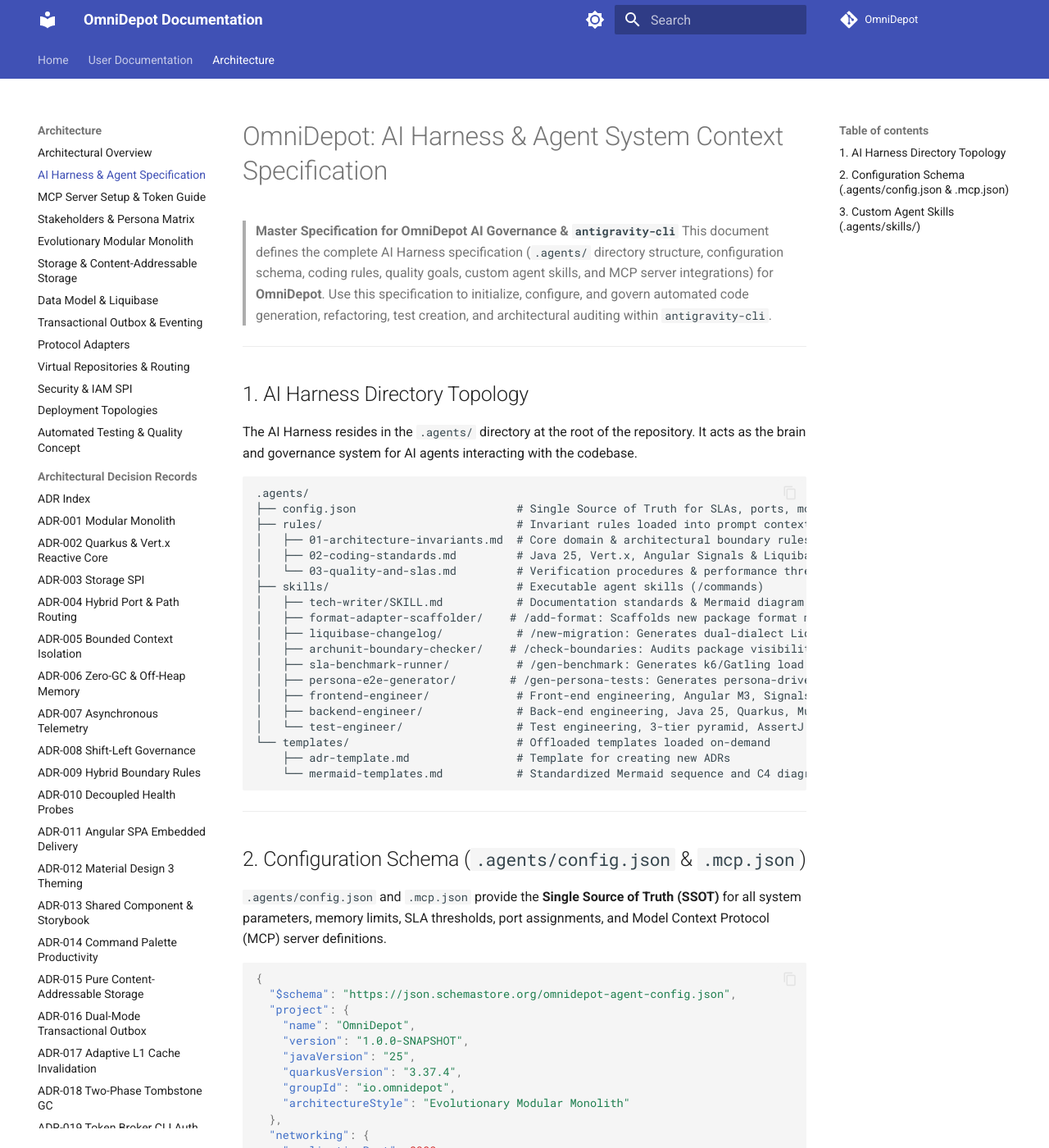
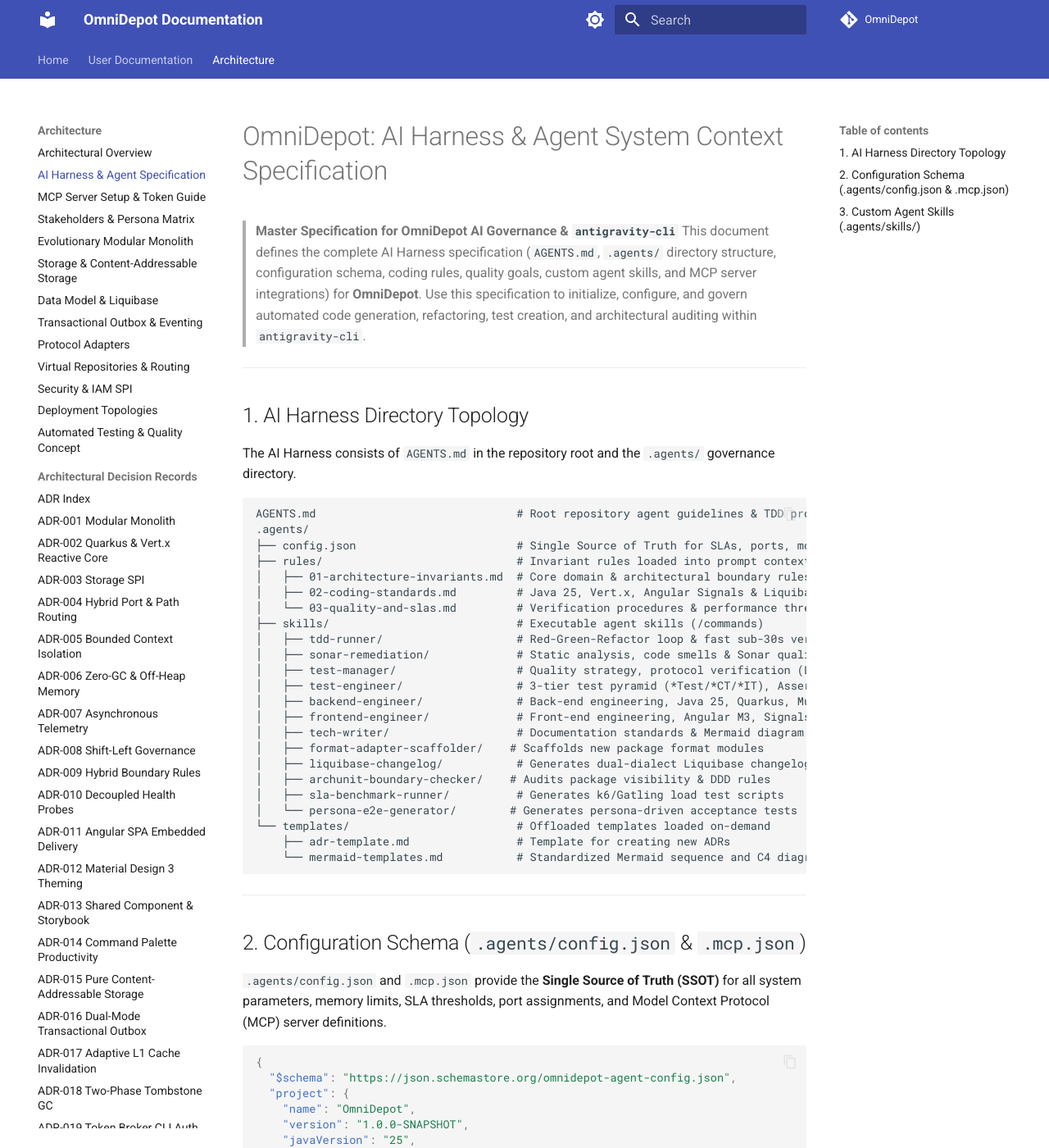
Before and after one commit to thoweber/OmniDepot, an MkDocs documentation site: the page built from docs/architecture/ai-harness-agent-spec.md, in a window 1280 px wide and 1400 px high. Shown: the whole window at 82% size. Built offline with MkDocs 1.6.1 and Material for MkDocs 9.7.7, drawn with Linux system fonts in a browser that asks for light colours; comment, search, counter and statistics services are not loaded; some of the changed text lies outside the part shown.

Commit message:
feat(agent): update AI harness with AGENTS.md guardrails, tdd-runner, and sonar-remediation skills

````diff
--- a/docs/architecture/ai-harness-agent-spec.md
+++ b/docs/architecture/ai-harness-agent-spec.md
@@ -1,15 +1,16 @@
 # OmniDepot: AI Harness & Agent System Context Specification
 
 > **Master Specification for OmniDepot AI Governance & `antigravity-cli`**
-> This document defines the complete AI Harness specification (`.agents/` directory structure, configuration schema, coding rules, quality goals, custom agent skills, and MCP server integrations) for **OmniDepot**. Use this specification to initialize, configure, and govern automated code generation, refactoring, test creation, and architectural auditing within `antigravity-cli`.
+> This document defines the complete AI Harness specification (`AGENTS.md`, `.agents/` directory structure, configuration schema, coding rules, quality goals, custom agent skills, and MCP server integrations) for **OmniDepot**. Use this specification to initialize, configure, and govern automated code generation, refactoring, test creation, and architectural auditing within `antigravity-cli`.
 
 ---
 
 ## 1. AI Harness Directory Topology
 
-The AI Harness resides in the `.agents/` directory at the root of the repository. It acts as the brain and governance system for AI agents interacting with the codebase.
+The AI Harness consists of `AGENTS.md` in the repository root and the `.agents/` governance directory.
 
 ```text
+AGENTS.md                              # Root repository agent guidelines & TDD protocol
 .agents/
 ├── config.json                        # Single Source of Truth for SLAs, ports, modules & MCP servers
 ├── rules/                             # Invariant rules loaded into prompt context
@@ -17,15 +18,18 @@ The AI Harness resides in the `.agents/` directory at the root of the repository
 │   ├── 02-coding-standards.md         # Java 25, Vert.x, Angular Signals & Liquibase patterns
 │   └── 03-quality-and-slas.md         # Verification procedures & performance thresholds
 ├── skills/                            # Executable agent skills (/commands)
-│   ├── tech-writer/SKILL.md           # Documentation standards & Mermaid diagram authoring
-│   ├── format-adapter-scaffolder/    # /add-format: Scaffolds new package format modules
-│   ├── liquibase-changelog/           # /new-migration: Generates dual-dialect Liquibase changelogs
-│   ├── archunit-boundary-checker/    # /check-boundaries: Audits package visibility & DDD rules
-│   ├── sla-benchmark-runner/          # /gen-benchmark: Generates k6/Gatling load test scripts
-│   ├── persona-e2e-generator/        # /gen-persona-tests: Generates persona-driven acceptance tests
+│   ├── tdd-runner/                    # Red-Green-Refactor loop & fast sub-30s verification
+│   ├── sonar-remediation/             # Static analysis, code smells & Sonar quality gates
+│   ├── test-manager/                  # Quality strategy, protocol verification (L1/L2/L3)
+│   ├── test-engineer/                 # 3-tier test pyramid (*Test/*CT/*IT), AssertJ & ArchUnit
+│   ├── backend-engineer/              # Back-end engineering, Java 25, Quarkus, Mutiny & DDD
 │   ├── frontend-engineer/             # Front-end engineering, Angular M3, Signals & Storybook
-│   ├── backend-engineer/              # Back-end engineering, Java 25, Quarkus, Mutiny & DDD
-│   └── test-engineer/                 # Test engineering, 3-tier pyramid, AssertJ & ArchUnit
+│   ├── tech-writer/                   # Documentation standards & Mermaid diagram authoring
+│   ├── format-adapter-scaffolder/    # Scaffolds new package format modules
+│   ├── liquibase-changelog/           # Generates dual-dialect Liquibase changelogs
+│   ├── archunit-boundary-checker/    # Audits package visibility & DDD rules
+│   ├── sla-benchmark-runner/          # Generates k6/Gatling load test scripts
+│   └── persona-e2e-generator/        # Generates persona-driven acceptance tests
 └── templates/                         # Offloaded templates loaded on-demand
     ├── adr-template.md                # Template for creating new ADRs
     └── mermaid-templates.md           # Standardized Mermaid sequence and C4 diagram stubs
@@ -80,13 +84,29 @@ The AI Harness resides in the `.agents/` directory at the root of the repository
     "crossRepoMountMsP99": 1.0,
     "s3MinPartSizeBytes": 5242880,
     "proxyCacheRevalidationTtlSeconds": 60,
-    "tombstoneGracePeriodHours": 48
+    "tombstoneGracePeriodHours": 48,
+    "localFeedbackSlaSeconds": 30,
+    "targetBranchCoveragePercent": 80
   },
   "database": {
     "productionDialect": "postgresql",
     "developmentDialect": "h2",
     "migrationEngine": "liquibase",
     "changelogMasterPath": "repo-infra-db/src/main/resources/db/changelog/db.changelog-master.xml"
+  },
+  "skills": {
+    "tddRunner": ".agents/skills/tdd-runner/SKILL.md",
+    "sonarRemediation": ".agents/skills/sonar-remediation/SKILL.md",
+    "testManager": ".agents/skills/test-manager/SKILL.md",
+    "testEngineer": ".agents/skills/test-engineer/SKILL.md",
+    "backendEngineer": ".agents/skills/backend-engineer/SKILL.md",
+    "frontendEngineer": ".agents/skills/frontend-engineer/SKILL.md",
+    "techWriter": ".agents/skills/tech-writer/SKILL.md",
+    "formatAdapterScaffolder": ".agents/skills/format-adapter-scaffolder/SKILL.md",
+    "liquibaseChangelog": ".agents/skills/liquibase-changelog/SKILL.md",
+    "archunitBoundaryChecker": ".agents/skills/archunit-boundary-checker/SKILL.md",
+    "slaBenchmarkRunner": ".agents/skills/sla-benchmark-runner/SKILL.md",
+    "personaE2eGenerator": ".agents/skills/persona-e2e-generator/SKILL.md"
   },
   "mcpServers": {
     "archunitChecker": {
@@ -100,7 +120,7 @@ The AI Harness resides in the `.agents/` directory at the root of the repository
     "intellij": {
       "command": "npx",
       "args": ["-y", "@jetbrains/mcp-proxy"],
-      "description": "IntelliJ IDEA MCP Proxy for IDE AST navigation and inspection (Port 63342)",
+      "description": "IntelliJ IDEA Model Context Protocol Server for IDE context inspection and navigation",
       "env": {
         "INTELLIJ_PORT": "63342"
       }
@@ -108,7 +128,7 @@ The AI Harness resides in the `.agents/` directory at the root of the repository
     "github": {
       "command": "npx",
       "args": ["-y", "@modelcontextprotocol/server-github"],
-      "description": "GitHub MCP Server for repository issues, pull requests, and workflow automation",
+      "description": "GitHub Model Context Protocol Server for repository issues, PRs, and workflow inspection",
       "env": {
         "GITHUB_PERSONAL_ACCESS_TOKEN": "${GITHUB_TOKEN}"
       }
@@ -121,7 +141,10 @@ The AI Harness resides in the `.agents/` directory at the root of the repository
 
 ## 3. Custom Agent Skills (`.agents/skills/`)
 
-- **`test-engineer`:** 3-tier test pyramid (*Test/*CT/*IT), AssertJ exclusive assertion rules, `@DisplayName("When ... then ...")` pattern, ArchUnit boundary rules, and JaCoCo 80%+ branch coverage enforcement.
+- **`tdd-runner`:** Enforces the Red (failing test) $\rightarrow$ Green (minimal production code) $\rightarrow$ Refactor (clean format) execution loop with sub-30-second local feedback loops.
+- **`sonar-remediation`:** Static analysis code smell remediation, nullability checks, resource leak prevention, and 80%+ branch coverage enforcement.
+- **`test-manager`:** Overlooks quality strategy, protocol verification levels (Level 1 Snapshot, Level 2 Fuzzing, Level 3 Native Client E2E), mutation score thresholds ($\ge 80\%$), zero flakiness enforcement, and feedback speed protection.
+- **`test-engineer`:** 3-tier test pyramid (*Test/*CT/*IT), AssertJ exclusive assertion rules, `@DisplayName("Given ... - when ... - then ...")` pattern, ArchUnit boundary rules, and JaCoCo 80%+ branch coverage enforcement.
 - **`backend-engineer`:** Java 25 LTS, Quarkus 3.37+, Vert.x Mutiny reactive streams (`Multi<Buffer>`), Hexagonal DDD encapsulation, Panache `@JdbcTypeCode(SqlTypes.JSON)` mappings, and off-heap zero-GC streaming.
 - **`frontend-engineer`:** Angular 18+, Material Design 3 (M3), Signals, `@omni-depot/ui` presentational component rules, and Storybook theme switcher setup.
 - **`/docs` (`tech-writer`):** Documentation generation adhering to User vs Architecture isolation rules and Mermaid standards.
````
Also changed, not shown: .agents/skills/frontend-engineer/SKILL.md (+1 -1 lines), .agents/skills/sonar-remediation/SKILL.md (added, +51 -0 lines), .agents/skills/tdd-runner/SKILL.md (added, +57 -0 lines), .agents/skills/test-manager/SKILL.md (added, +82 -0 lines), AGENTS.md (added, +60 -0 lines), 1 other file.
